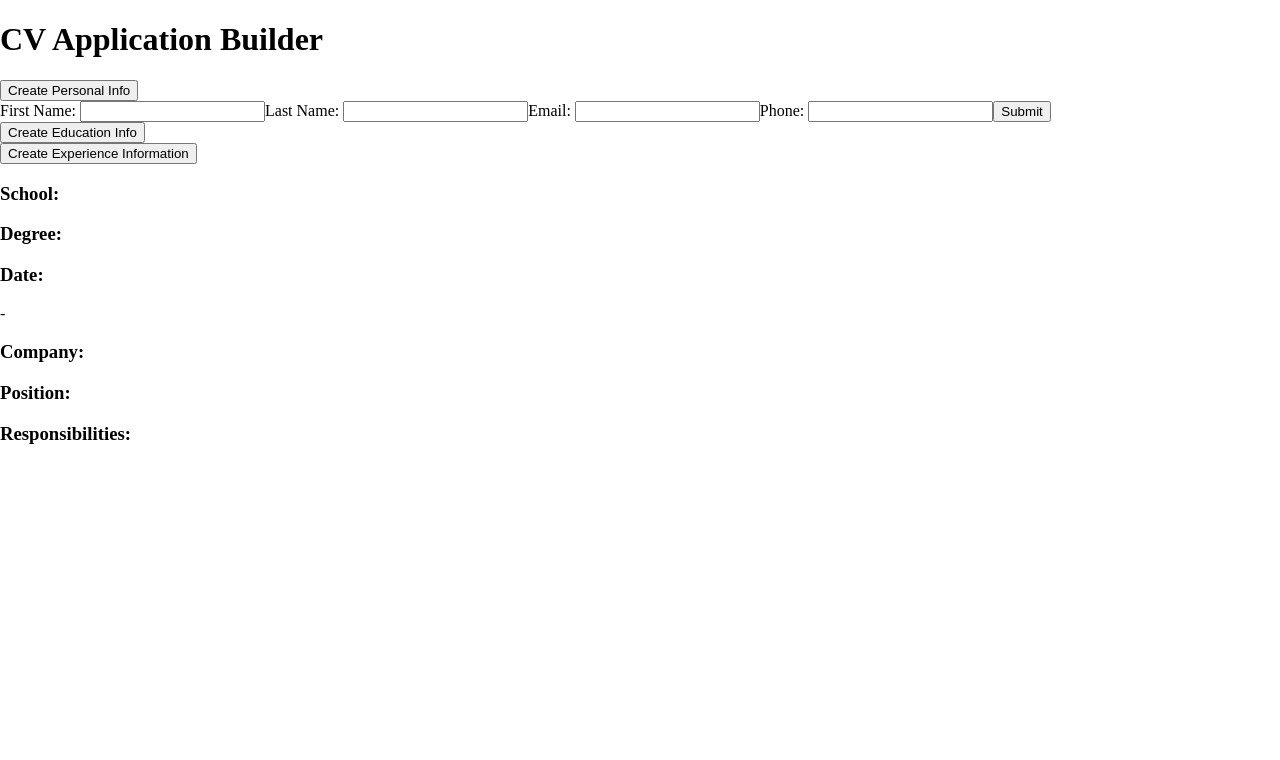
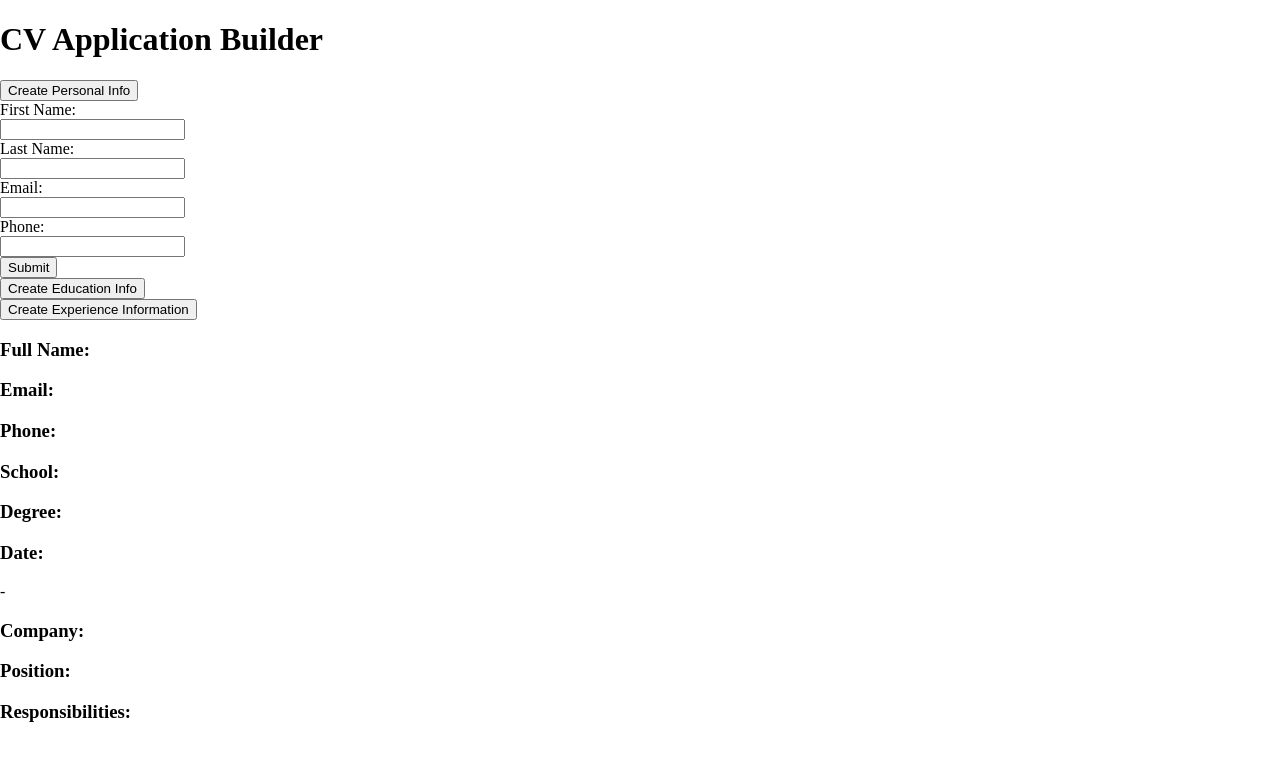
Before and after one commit to AirDevil188/cv-application, a React (Vite) app: page / in a window 1280 px wide. Both pictures are taken after a click on the button "Create Personal Info". Shown: the top 760 px of the page. Built offline with nearby package versions, Linux system fonts and the light colour scheme.

Commit message:
removed prop from PersonalSection, added required attribute to  inputs

```diff
--- a/src/components/PersonalInfo.jsx
+++ b/src/components/PersonalInfo.jsx
@@ -26,7 +26,7 @@ export default function PersonalInfoForm({ userData, setUserData, submit, setSub
 
   return (
     <>
-      <section className="personal-info">
+      <div className="form-container personal">
         {submit.personalInfoForm ? (
           <button type="button" onClick={onClick}>
             Edit Personal Info
@@ -39,31 +39,49 @@ export default function PersonalInfoForm({ userData, setUserData, submit, setSub
         {active ? (
           <form action="#" onSubmit={onSubmit}>
             <label htmlFor="firstName">First Name: </label>
-            <input type="text" id="firstName" name="firstName" defaultValue={userData.firstName} />
+            <input
+              type="text"
+              id="firstName"
+              name="firstName"
+              defaultValue={userData.firstName}
+              required={true}
+            />
             <label htmlFor="lastName">Last Name: </label>
-            <input type="text" id="lastName" name="lastName" defaultValue={userData.lastName} />
+            <input
+              type="text"
+              id="lastName"
+              name="lastName"
+              defaultValue={userData.lastName}
+              required={true}
+            />
             <label htmlFor="email">Email: </label>
-            <input type="email" id="email" name="email" defaultValue={userData.email} />
+            <input type="email" id="email" name="email" defaultValue={userData.email} required={true} />
             <label htmlFor="phone">Phone: </label>
-            <input type="number" id="number" name="number" defaultValue={userData.phone} />
+            <input type="number" id="number" name="number" defaultValue={userData.phone} required={true} />
             <button type="submit">Submit</button>
           </form>
         ) : null}
-      </section>
+      </div>
     </>
   );
 }
 
-export function PersonalSection({ formData, submit }) {
+export function PersonalSection({ formData }) {
   return (
-    <>
-      {submit.personalInfoForm ? (
-        <div className="personal-info">
-          <p>{formData.firstName + " " + formData.lastName}</p>
-          <p>{formData.email}</p>
-          <p>{formData.phone}</p>
-        </div>
-      ) : null}
-    </>
+    <div className="personal-info">
+      <div className="full-name">
+        <h3>Full Name:</h3>
+
+        <p>{formData.firstName + " " + formData.lastName}</p>
+      </div>
+      <div className="email">
+        <h3>Email:</h3>
+        <p>{formData.email}</p>
+      </div>
+      <div className="phone">
+        <h3>Phone:</h3>
+        <p>{formData.phone}</p>
+      </div>
+    </div>
   );
 }
```
